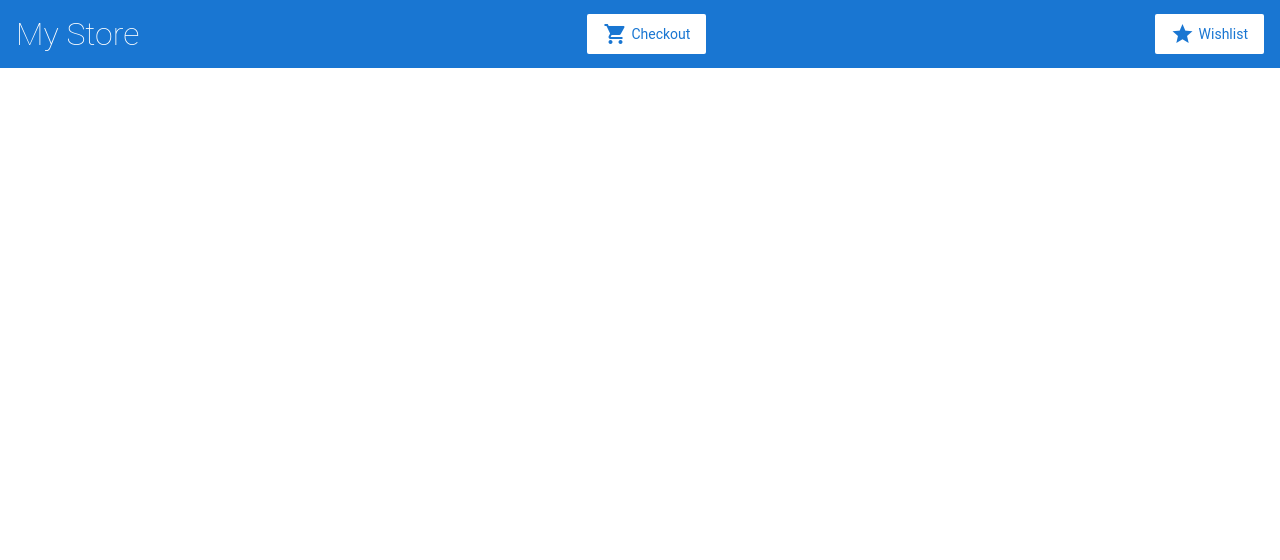
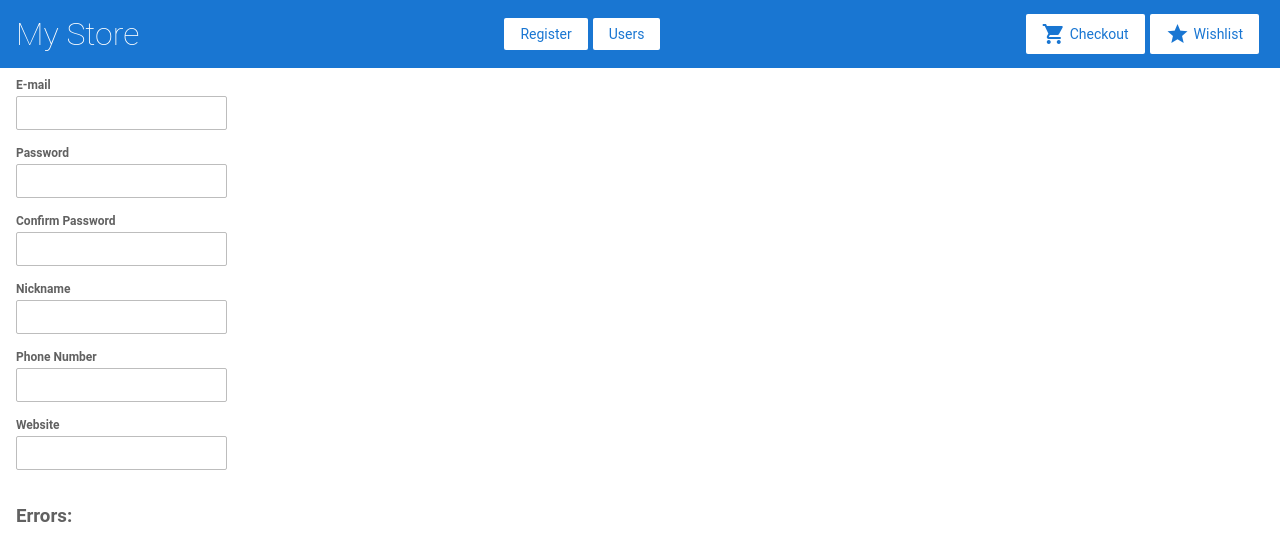
Before and after one commit to TornikeJ/angular-tutorial-first, an Angular app: page /register in a window 1280 px wide. Before the commit this address led to /. Shown: the top 560 px of the page. Built offline with nearby package versions, Linux system fonts and the light colour scheme.

Commit message:
feat(Form-task-1): In progress

```diff
--- /dev/null
+++ b/src/app/register/register.component.html
@@ -0,0 +1,53 @@
+<div class="container">
+    <form [formGroup]="registerForm" (ngSubmit)="onSubmit(registerForm.value)">
+            <div>
+                <label>E-mail</label>
+                <input type="email" formControlName="email">
+            </div>
+            <div>
+                <label>Password</label>
+                <input type="password" formControlName="password">
+            </div>
+            <div>
+                <label>Confirm Password</label>
+                <input type="password" formControlName="confirmPass">
+            </div>
+            <div>
+                <label>Nickname</label>
+                <input type="text" formControlName="nickname">
+            </div>
+            <div>
+                <label>Phone Number</label>
+                <input type="number" formControlName="phoneNumber">
+            </div>
+            <div>
+                <label>Website</label>
+                <input type="url" formControlName="website">
+            </div>
+        </form>
+</div>
+
+<div>
+    <h3>Errors:</h3>
+
+    <div *ngIf="registerForm.controls.email.errors.email">Email should have type email</div>
+    <!-- <div *ngIf="address.invalid && (address.dirty || address.touched)">
+        <div *ngIf="!address.errors?.zipStatus">
+            Zip length should be less than 3
+        </div>
+        <div *ngIf="!address.errors?.cityStatus">
+            City name should start from letter A
+        </div>
+    </div>
+    <div *ngIf="name.invalid && (name.dirty || name.touched)">
+        <div *ngIf="name.errors.required">
+            Name is required
+        </div>
+        <div *ngIf="name.errors.minlength">
+            Name must be at least 4 characters long
+        </div>
+        <div *ngIf="name.errors.forbiddenName?.invalid">
+            Name can't be like an {{name.value}}
+        </div>
+    </div> -->
+</div>
--- /dev/null
+++ b/src/app/register/register.component.scss
@@ -0,0 +1,3 @@
+label {
+  text-transform: none;
+}
--- /dev/null
+++ b/src/app/register/register.component.ts
@@ -0,0 +1,51 @@
+import { Component, OnInit } from '@angular/core';
+import { FormBuilder, Validators } from '@angular/forms';
+
+@Component({
+  selector: 'app-register',
+  templateUrl: './register.component.html',
+  styleUrls: ['./register.component.scss']
+})
+export class RegisterComponent implements OnInit {
+
+  public registerForm;
+
+  constructor(
+    private formBuilder: FormBuilder
+  ) {
+    this.registerForm = this.formBuilder.group({
+      email: ['', [Validators.required, Validators.email]],
+      password: ['', [Validators.required, Validators.minLength(7)]],
+      confirmPass: ['', [Validators.required]],
+      nickname: ['', [Validators.required]],
+      phoneNumber: ['', [Validators.required, Validators.minLength(7)]],
+      website: ['', [Validators.required]]
+    }, {
+        // validators: this.crossValidation
+      });
+  }
+
+  //   static isZipValid(zip) {
+  //   return zip.length < 3;
+  // }
+  //   static isCityValid(city) {
+  //   return city && city[0].toLowerCase() === 'a';
+  // }
+  // crossValidation(formGroup) {
+  //   const zip = formGroup.get('zip').value;
+  //   const zipStatus = RegisterComponent.isZipValid(zip);
+
+  //   const city = formGroup.get('city').value;
+  //   const cityStatus = RegisterComponent.isCityValid(city);
+
+  //   const validationResult = {
+  //     zipStatus,
+  //     cityStatus
+  //   };
+
+  //   return validationResult.zipStatus && validationResult.cityStatus ? null : validationResult;
+  // }
+  ngOnInit() {
+  }
+
+}
--- a/src/app/top-bar/top-bar.component.html
+++ b/src/app/top-bar/top-bar.component.html
@@ -2,6 +2,17 @@
     <h1>My Store</h1>
 </a>
 
+
+<div>
+    <a [routerLink]="['/register']" class="button fancy-button">
+        Register
+    </a>
+    <a [routerLink]="['/users']" class="button fancy-button">
+        Users
+    </a>
+</div>
+
+<div>
     <a [routerLink]="['/cart']" class="button fancy-button">
         <i class="material-icons">shopping_cart</i>
         Checkout
@@ -11,3 +22,4 @@
         <i class="material-icons">star</i>
         Wishlist
     </a>
+</div>
--- a/src/app/top-bar/top-bar.component.scss
+++ b/src/app/top-bar/top-bar.component.scss
@@ -0,0 +1,7 @@
+body{
+    display:flex;
+}
+
+a{
+    margin-right: 5px;
+}
--- /dev/null
+++ b/src/app/users/users.component.html
@@ -0,0 +1 @@
+<p>users works!</p>
--- /dev/null
+++ b/src/app/users/users.component.ts
@@ -0,0 +1,15 @@
+import { Component, OnInit } from '@angular/core';
+
+@Component({
+  selector: 'app-users',
+  templateUrl: './users.component.html',
+  styleUrls: ['./users.component.scss']
+})
+export class UsersComponent implements OnInit {
+
+  constructor() { }
+
+  ngOnInit() {
+  }
+
+}
--- a/src/styles.scss
+++ b/src/styles.scss
@@ -129,6 +129,7 @@ p {
       color: white;
       margin: 0;
     }
+    margin-bottom: 10px;
   }
 
   /* Checkout Cart, Shipping Prices */
```
Also changed, not shown: src/app/app.module.ts (+8 -2 lines), src/app/users/users.component.scss (added), 1 other file (tests, documents, lock files or other folders). Lines whose indentation alone changed are shown as unchanged.
